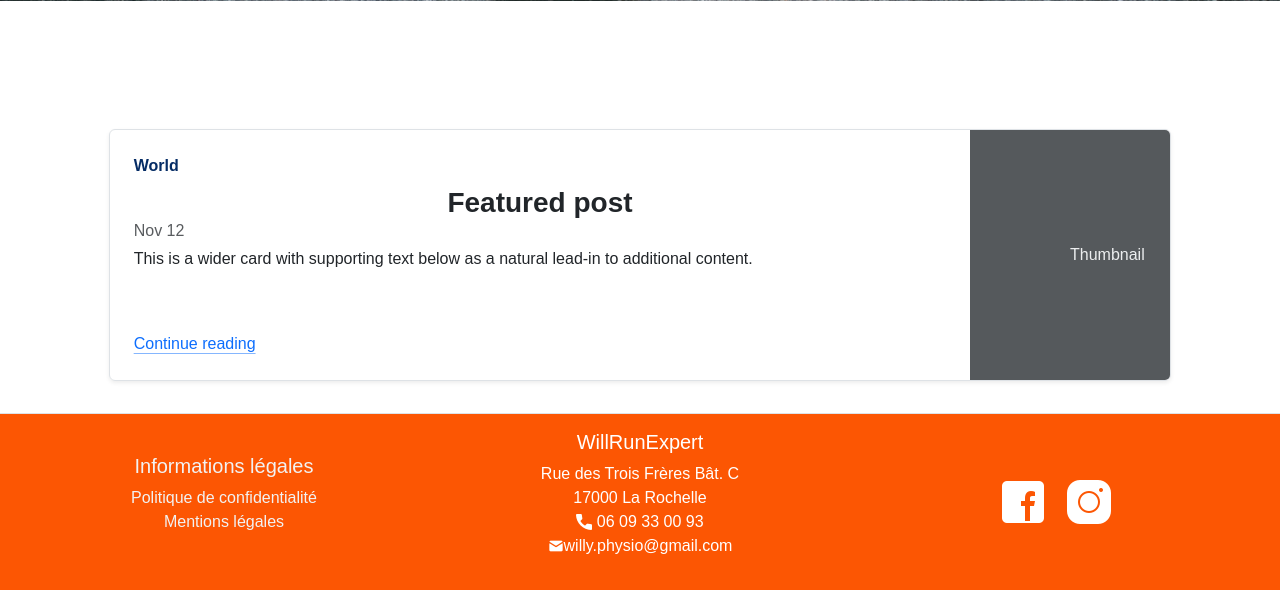
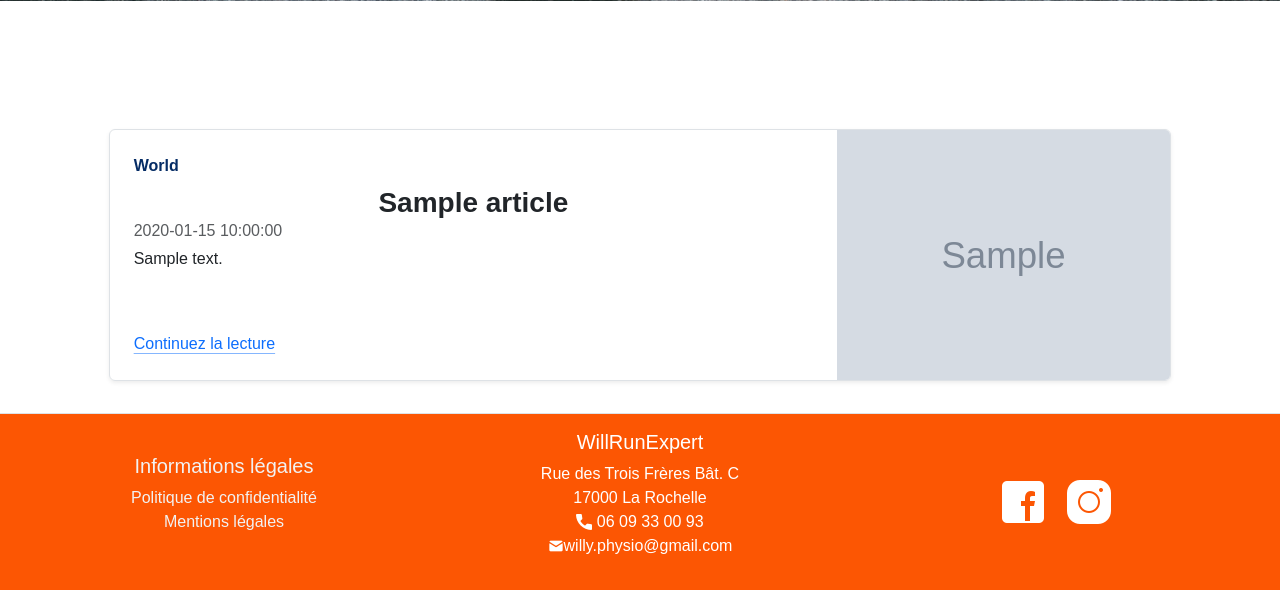
Before and after one commit to Julien0927/WillRunExpert, a PHP site: page /blog.php in a window 1280 px wide. Shown: the part 648-1238 px from the top of the page. Run offline with PHP 8.4, Linux system fonts and the light colour scheme; tables that the repository leaves empty or names only in its code hold one stand-in row (values such as "Sample post"); grey boxes marked "Sample" are stand-in pictures; style sheets or scripts are compiled from the project's sources.

Commit message:
Affichage articles blog

```diff
--- a/App/Articles.php
+++ b/App/Articles.php
@@ -37,7 +37,7 @@ class Articles {
     public function setLink(string $link) {
         $this->link = $link;
     }
-
+    //Fonction permmettant de recuperer la date et de la mettre au format date
     public function setDate(string $date) {
         $this->date = $date;
     }
--- a/assets/css/style.css
+++ b/assets/css/style.css
@@ -213,6 +213,13 @@ h1, h2, h3, h4 {
   align-items: center;
 }
 
+.imgBlog {
+  width: 100%;
+  height: 250px;
+  -o-object-fit: cover;
+     object-fit: cover;
+}
+
 .nowrap {
   white-space: nowrap;
 }
--- a/assets/css/style.scss
+++ b/assets/css/style.scss
@@ -205,7 +205,12 @@ h1, h2, h3, h4{
     transition: all 0.3s ease-in-out;
     @include center;
 }
-
+//Image blog
+.imgBlog {
+    width: 100%;
+    height: 250px;
+    object-fit: cover;
+}
 //Liste des articles
 .nowrap {
     white-space: nowrap;
--- a/blog.php
+++ b/blog.php
@@ -3,6 +3,7 @@ require_once ('lib/pdo.php');
 require_once ('App/Articles.php');
 
 $articles = new App\Articles\Articles($db);
+
 $allArticles = $articles->getAllArticles();
 
 require_once 'templates/header.php';
@@ -14,25 +15,28 @@ require_once 'templates/header.php';
     </div>
 </div>
 
+<?php foreach ($allArticles as $article) { ?>
 <div class="row d-flex justify-content-center mb-2">
     <div class="col-md-10">
       <div class="row g-0 border rounded overflow-hidden flex-md-row mb-4 shadow-sm h-md-250 position-relative">
         <div class="col p-4 d-flex flex-column position-static">
           <strong class="d-inline-block mb-2 text-primary-emphasis">World</strong>
-          <h3 class="mb-0">Featured post</h3>
-          <div class="mb-1 text-body-secondary">Nov 12</div>
-          <p class="card-text mb-auto">This is a wider card with supporting text below as a natural lead-in to additional content.</p>
-          <a href="#" class="icon-link gap-1 icon-link-hover stretched-link">
-            Continue reading
-            <svg class="bi"><use xlink:href="#chevron-right"></use></svg>
+          <h3 class="mb-0"><?=($article["title"])?></h3>
+          <div class="mb-1 text-body-secondary"><?=($article["date"])?></div>
+          <p class="card-text mb-auto"><?=($article["content"])?></p>
+          <a href="<?=($article["link"])?>" class="icon-link gap-1 icon-link-hover stretched-link">
+          Continuez la lecture
+            <!--<svg class="bi"><use xlink:href="#chevron-right"></use></svg>-->
           </a>
         </div>
         <div class="col-auto d-none d-lg-block">
-          <svg class="bd-placeholder-img" width="200" height="250" xmlns="http://www.w3.org/2000/svg" role="img" aria-label="Placeholder: Thumbnail" preserveAspectRatio="xMidYMid slice" focusable="false"><title>Placeholder</title><rect width="100%" height="100%" fill="#55595c"></rect><text x="50%" y="50%" fill="#eceeef" dy=".3em">Thumbnail</text></svg>
+        <img src="<?=($article["image"]) ?>" class="imgBlog" alt="Image">
+          <!--<svg class="bd-placeholder-img" width="200" height="250" xmlns="http://www.w3.org/2000/svg" role="img" aria-label="Placeholder: Thumbnail" preserveAspectRatio="xMidYMid slice" focusable="false"><title>Placeholder</title><rect width="100%" height="100%" fill="#55595c"></rect><text x="50%" y="50%" fill="#eceeef" dy=".3em">Thumbnail</text></svg>-->
         </div>
       </div>
     </div>
 </div>
+<?php } ?>
 <?php
 require_once 'templates/footer.php';
 ?>
```
Also changed, not shown: 1 other file.
